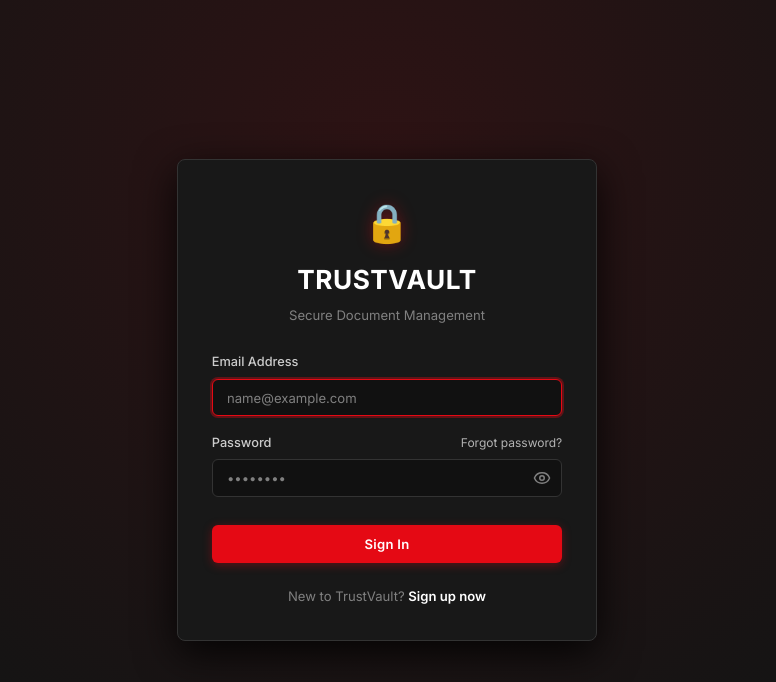
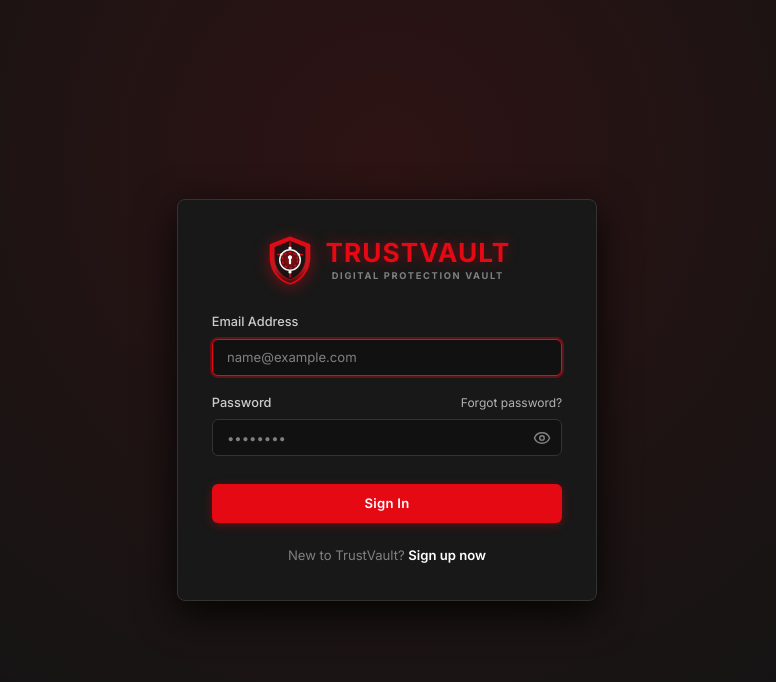
Before and after one commit to sreecharan63/TrustVault, a React (Vite) app in the folder frontend/: page /login in a window 1280 px wide. Shown: the top 682 px of the page, without its empty margins (253-1029 px from the left). Built offline with nearby package versions, Linux system fonts and the light colour scheme; no server answers.

Commit message:
feat(branding): add custom digital protection vault logo, favicon, and brand subtitle across UI

```diff
--- a/frontend/index.html
+++ b/frontend/index.html
@@ -2,9 +2,10 @@
 <html lang="en">
   <head>
     <meta charset="UTF-8" />
-    <link rel="icon" type="image/svg+xml" href="/vite.svg" />
+    <link rel="icon" type="image/svg+xml" href="/favicon.svg" />
     <meta name="viewport" content="width=device-width, initial-scale=1.0" />
-    <title>TrustVault – Secure Document Management</title>
+    <meta name="theme-color" content="#141414" />
+    <title>TrustVault – Digital Protection</title>
     <link rel="preconnect" href="https://fonts.googleapis.com">
     <link rel="preconnect" href="https://fonts.gstatic.com" crossorigin>
     <link href="https://fonts.googleapis.com/css2?family=Inter:wght@400;500;600;700&display=swap" rel="stylesheet">
--- a/frontend/src/components/Navbar.jsx
+++ b/frontend/src/components/Navbar.jsx
@@ -2,6 +2,7 @@ import React from 'react'
 import { Link, useNavigate, useLocation } from 'react-router-dom'
 import { useAuth } from '../contexts/AuthContext.jsx'
 import { useNotifications } from '../contexts/NotificationContext.jsx'
+import TrustVaultLogo from './TrustVaultLogo.jsx'
 
 export default function Navbar() {
   const { user, logout, isAdmin } = useAuth()
@@ -31,18 +32,8 @@ export default function Navbar() {
       boxShadow: '0 4px 16px rgba(0, 0, 0, 0.8)'
     }}>
       <div style={{ display: 'flex', alignItems: 'center', gap: '2rem' }}>
-        <Link to="/" style={{
-          fontWeight: 800,
-          fontSize: '1.25rem',
-          color: 'var(--accent)',
-          textDecoration: 'none',
-          display: 'flex',
-          alignItems: 'center',
-          gap: '0.45rem',
-          letterSpacing: '0.04em',
-          textShadow: '0 0 12px rgba(229, 9, 20, 0.4)'
-        }}>
-          🔒 TRUSTVAULT
+        <Link to="/" style={{ textDecoration: 'none' }}>
+          <TrustVaultLogo size={28} showText={true} subtitle="DIGITAL PROTECTION" />
         </Link>
         <div style={{ display: 'flex', gap: '0.4rem' }}>
           <NavLink to="/" label="Dashboard" location={location} />
--- /dev/null
+++ b/frontend/src/components/TrustVaultLogo.jsx
@@ -0,0 +1,113 @@
+import React from 'react'
+
+export default function TrustVaultLogo({ size = 32, showText = false, subtitle = 'DIGITAL PROTECTION', style = {} }) {
+  return (
+    <div style={{ display: 'inline-flex', alignItems: 'center', gap: '0.65rem', ...style }}>
+      {/* Digital Protection Vault Shield SVG */}
+      <svg
+        width={size}
+        height={size}
+        viewBox="0 0 48 48"
+        fill="none"
+        xmlns="http://www.w3.org/2000/svg"
+        style={{ flexShrink: 0, filter: 'drop-shadow(0 2px 8px rgba(229, 9, 20, 0.45))' }}
+      >
+        <defs>
+          <linearGradient id="tvShieldGrad" x1="24" y1="2" x2="24" y2="46" gradientUnits="userSpaceOnUse">
+            <stop offset="0%" stopColor="#E50914" />
+            <stop offset="65%" stopColor="#B81D24" />
+            <stop offset="100%" stopColor="#4A0508" />
+          </linearGradient>
+          <radialGradient id="tvCoreGlow" cx="24" cy="24" r="12" gradientUnits="userSpaceOnUse">
+            <stop offset="0%" stopColor="#E50914" stopOpacity="0.5" />
+            <stop offset="100%" stopColor="#141414" stopOpacity="0.95" />
+          </radialGradient>
+        </defs>
+
+        {/* Outer Digital Security Shield */}
+        <path
+          d="M24 3L6 10V22C6 33.2 13.8 43.1 24 46C34.2 43.1 42 33.2 42 22V10L24 3Z"
+          fill="url(#tvShieldGrad)"
+          stroke="#E50914"
+          strokeWidth="1.5"
+          strokeLinejoin="round"
+        />
+
+        {/* Inner Cyber Protection Surface */}
+        <path
+          d="M24 6L9.5 12V22C9.5 31.2 15.8 39.5 24 42.2C32.2 39.5 38.5 31.2 38.5 22V12L24 6Z"
+          fill="#121212"
+          fillOpacity="0.92"
+          stroke="#E50914"
+          strokeWidth="0.8"
+          strokeOpacity="0.6"
+        />
+
+        {/* Digital Protection Traces & Micro Nodes */}
+        <path
+          d="M24 8V13M12.5 19H16.5M31.5 19H35.5M24 35V40"
+          stroke="#E50914"
+          strokeWidth="1.4"
+          strokeLinecap="round"
+          strokeOpacity="0.9"
+        />
+        <circle cx="24" cy="13" r="1.5" fill="#ffffff" />
+        <circle cx="16.5" cy="19" r="1.5" fill="#ffffff" />
+        <circle cx="31.5" cy="19" r="1.5" fill="#ffffff" />
+        <circle cx="24" cy="35" r="1.5" fill="#ffffff" />
+
+        {/* Circular Vault Door Dial */}
+        <circle
+          cx="24"
+          cy="24"
+          r="9.5"
+          fill="url(#tvCoreGlow)"
+          stroke="#ffffff"
+          strokeWidth="1.4"
+          strokeOpacity="0.95"
+        />
+        <circle
+          cx="24"
+          cy="24"
+          r="7"
+          stroke="#E50914"
+          strokeWidth="1.2"
+          strokeDasharray="2.5 2"
+        />
+
+        {/* Central Vault Lock Core */}
+        <path
+          d="M22 21.5C22 20.4 22.9 19.5 24 19.5C25.1 19.5 26 20.4 26 21.5C26 22.25 25.6 22.9 25 23.3V27C25 27.6 24.6 28 24 28C23.4 28 23 27.6 23 27V23.3C22.4 22.9 22 22.25 22 21.5Z"
+          fill="#ffffff"
+        />
+      </svg>
+
+      {/* Brand Typography */}
+      {showText && (
+        <div style={{ display: 'flex', flexDirection: 'column', lineHeight: 1.1 }}>
+          <span style={{
+            fontSize: size >= 40 ? '1.75rem' : '1.25rem',
+            fontWeight: 800,
+            letterSpacing: '0.04em',
+            color: 'var(--accent)',
+            textShadow: '0 0 14px rgba(229, 9, 20, 0.45)'
+          }}>
+            TRUSTVAULT
+          </span>
+          {subtitle && (
+            <span style={{
+              fontSize: '0.62rem',
+              fontWeight: 700,
+              letterSpacing: '0.18em',
+              color: 'var(--text-muted)',
+              marginTop: '0.2rem',
+              textTransform: 'uppercase'
+            }}>
+              {subtitle}
+            </span>
+          )}
+        </div>
+      )}
+    </div>
+  )
+}
--- a/frontend/src/pages/ForgotPasswordPage.jsx
+++ b/frontend/src/pages/ForgotPasswordPage.jsx
@@ -2,6 +2,7 @@ import React, { useState } from 'react'
 import { Link, useNavigate } from 'react-router-dom'
 import { Eye, EyeOff } from 'lucide-react'
 import { forgotPassword, resetPassword } from '../api/auth.js'
+import TrustVaultLogo from '../components/TrustVaultLogo.jsx'
 
 export default function ForgotPasswordPage() {
   const [step, setStep] = useState(1) // 1: Request, 2: Reset
@@ -83,10 +84,8 @@ export default function ForgotPasswordPage() {
         padding: '2.25rem',
         boxShadow: '0 12px 40px rgba(0, 0, 0, 0.85)'
       }}>
-        <div style={{ textAlign: 'center', marginBottom: '1.75rem' }}>
-          <div style={{ fontSize: '2.5rem', marginBottom: '0.4rem', textShadow: '0 0 16px rgba(229, 9, 20, 0.4)' }}>🔑</div>
-          <h1 style={{ fontSize: '1.75rem', fontWeight: 800, letterSpacing: '0.02em', color: '#ffffff' }}>Reset Password</h1>
-          <p className="text-muted" style={{ fontSize: '0.875rem', marginTop: '0.25rem' }}>Recover access to your TrustVault account</p>
+        <div style={{ textAlign: 'center', marginBottom: '1.75rem', display: 'flex', flexDirection: 'column', alignItems: 'center' }}>
+          <TrustVaultLogo size={48} showText={true} subtitle="DIGITAL PROTECTION VAULT" />
         </div>
 
         {error && <div className="error-box" style={{ marginBottom: '1rem' }}>{error}</div>}
--- a/frontend/src/pages/LoginPage.jsx
+++ b/frontend/src/pages/LoginPage.jsx
@@ -4,6 +4,7 @@ import { Eye, EyeOff } from 'lucide-react'
 import { login as loginApi } from '../api/auth.js'
 import { getMe } from '../api/auth.js'
 import { useAuth } from '../contexts/AuthContext.jsx'
+import TrustVaultLogo from '../components/TrustVaultLogo.jsx'
 
 export default function LoginPage() {
   const [email, setEmail] = useState('')
@@ -50,10 +51,8 @@ export default function LoginPage() {
         padding: '2.25rem',
         boxShadow: '0 12px 40px rgba(0, 0, 0, 0.85)'
       }}>
-        <div style={{ textAlign: 'center', marginBottom: '1.75rem' }}>
-          <div style={{ fontSize: '2.5rem', marginBottom: '0.4rem', textShadow: '0 0 16px rgba(229, 9, 20, 0.4)' }}>🔒</div>
-          <h1 style={{ fontSize: '1.75rem', fontWeight: 800, letterSpacing: '0.02em', color: '#ffffff' }}>TRUSTVAULT</h1>
-          <p className="text-muted" style={{ fontSize: '0.875rem', marginTop: '0.25rem' }}>Secure Document Management</p>
+        <div style={{ textAlign: 'center', marginBottom: '1.75rem', display: 'flex', flexDirection: 'column', alignItems: 'center' }}>
+          <TrustVaultLogo size={52} showText={true} subtitle="DIGITAL PROTECTION VAULT" />
         </div>
 
         {error && <div className="error-box">{error}</div>}
--- a/frontend/src/pages/RegisterPage.jsx
+++ b/frontend/src/pages/RegisterPage.jsx
@@ -3,6 +3,7 @@ import { useNavigate, Link } from 'react-router-dom'
 import { Eye, EyeOff } from 'lucide-react'
 import { register as registerApi, getMe } from '../api/auth.js'
 import { useAuth } from '../contexts/AuthContext.jsx'
+import TrustVaultLogo from '../components/TrustVaultLogo.jsx'
 
 export default function RegisterPage() {
   const [fullName, setFullName] = useState('')
@@ -59,10 +60,8 @@ export default function RegisterPage() {
         padding: '2.25rem',
         boxShadow: '0 12px 40px rgba(0, 0, 0, 0.85)'
       }}>
-        <div style={{ textAlign: 'center', marginBottom: '1.75rem' }}>
-          <div style={{ fontSize: '2.5rem', marginBottom: '0.4rem', textShadow: '0 0 16px rgba(229, 9, 20, 0.4)' }}>🔒</div>
-          <h1 style={{ fontSize: '1.75rem', fontWeight: 800, letterSpacing: '0.02em', color: '#ffffff' }}>Create Account</h1>
-          <p className="text-muted" style={{ fontSize: '0.875rem', marginTop: '0.25rem' }}>Join the TrustVault platform</p>
+        <div style={{ textAlign: 'center', marginBottom: '1.75rem', display: 'flex', flexDirection: 'column', alignItems: 'center' }}>
+          <TrustVaultLogo size={48} showText={true} subtitle="DIGITAL PROTECTION VAULT" />
         </div>
 
         {error && <div className="error-box">{error}</div>}
```
Also changed, not shown: frontend/public/favicon.svg (added).
